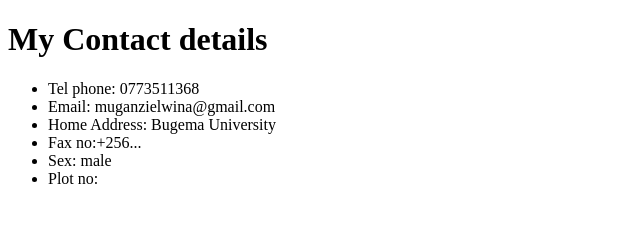
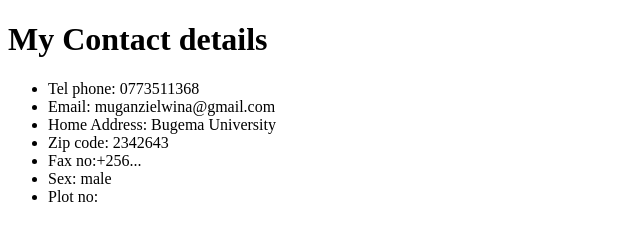
Before and after one commit to Muganzi-Elwin/FundsOfWeb2024, a plain HTML site: page thirdpage.html in a window 1280 px wide. Shown: the whole page, without its empty margins (0-640 px from the left). Drawn offline with Linux system fonts and the light colour scheme.

Commit message:
Update thirdpage.html

```diff
--- a/thirdpage.html
+++ b/thirdpage.html
@@ -11,6 +11,7 @@
     <li>Tel phone: 0773511368</li>
     <li>Email: muganzielwina@gmail.com</li>
     <li>Home Address: Bugema University</li>
+    <li>Zip code: 2342643</li>
     <li>Fax no:+256...</li>
     <li>Sex: male</li>
     <li>Plot no:</li>
```
